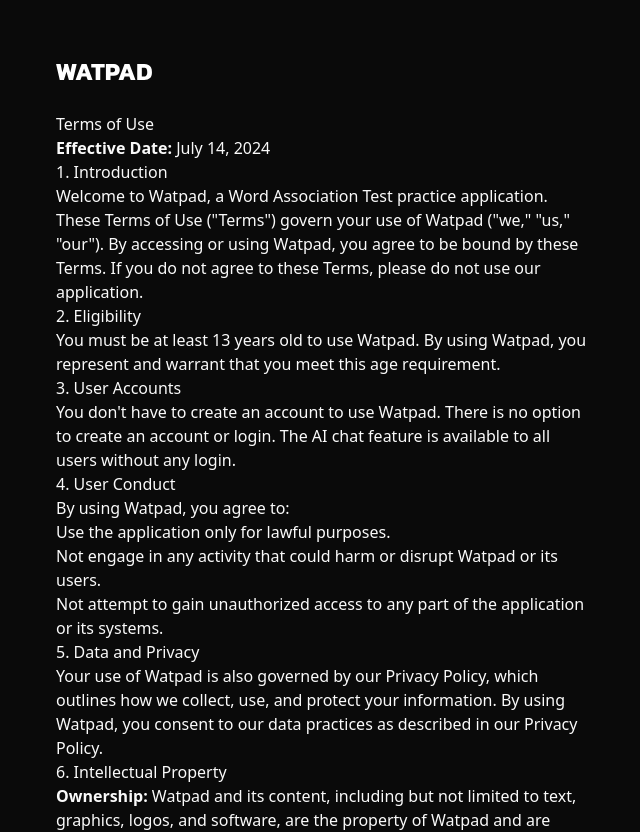
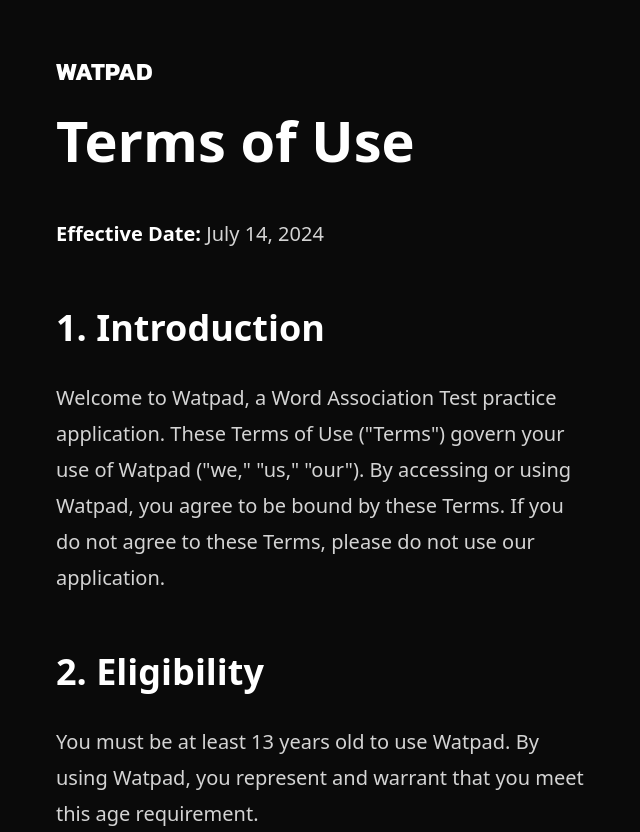
Before and after one commit to pingSubhajit/watpad, a Next.js app: page /terms in a window 1280 px wide. Shown: the top 832 px of the page, without its empty margins (316-956 px from the left). Built offline with nearby package versions, Linux system fonts and the light colour scheme.

Commit message:
fix: Fixing styles for privacy policy and terms of use page

```diff
--- a/tailwind.config.ts
+++ b/tailwind.config.ts
@@ -80,7 +80,10 @@
 			},
 		},
 	},
-	plugins: [require('tailwindcss-animate')],
+	plugins: [
+		require('tailwindcss-animate'),
+		require('@tailwindcss/typography')
+	],
 } satisfies Config
 
 export default config
```
Also changed, not shown: 1 other file (tests, documents, lock files or other folders).
